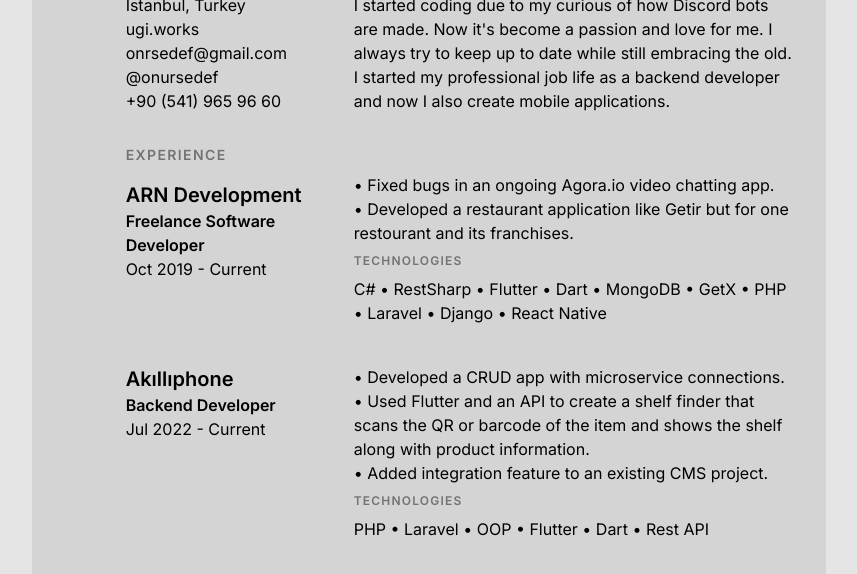
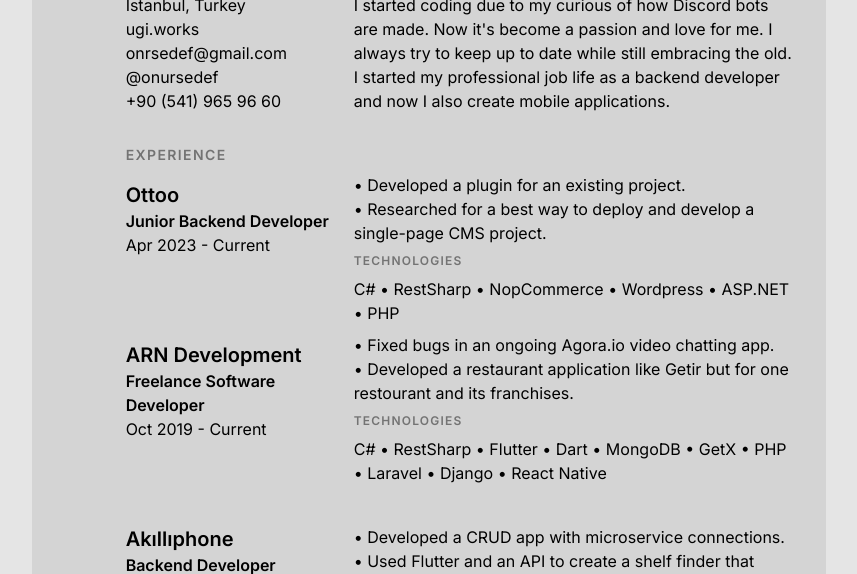
Before and after one commit to onursedef/resume, a website built with Vite: page index.html in a window 1280 px wide. Shown: the part 163-737 px from the top of the page, without its empty margins (211-1068 px from the left). Built offline with nearby package versions, Linux system fonts and the light colour scheme; a web font is replaced by a local one.

Commit message:
Update index.html

```diff
--- a/index.html
+++ b/index.html
@@ -44,6 +44,23 @@
         </div>
         <div class="subheading">
           <p>Experience</p>
+        </div>
+        <div class="md:col-span-4">
+          <p class="heading link">
+            <a href="https://ottoo.com/">
+              Ottoo
+            </a>
+          </p>
+          <p class="font-semibold">Junior Backend Developer</p>
+          <p>Apr 2023 - Current</p>
+        </div>
+        <div class="content">
+          <p>
+            • Developed a plugin for an existing project. <br>
+            • Researched for a best way to deploy and develop a single-page CMS project. <br>
+          </p>
+          <p class="subheading-sm mt-2">Technologies</p>
+          <p class="mt-2">C# • RestSharp • NopCommerce • Wordpress • ASP.NET • PHP</p>
         </div>
         <div class="md:col-span-4">
           <p class="heading link">
```
